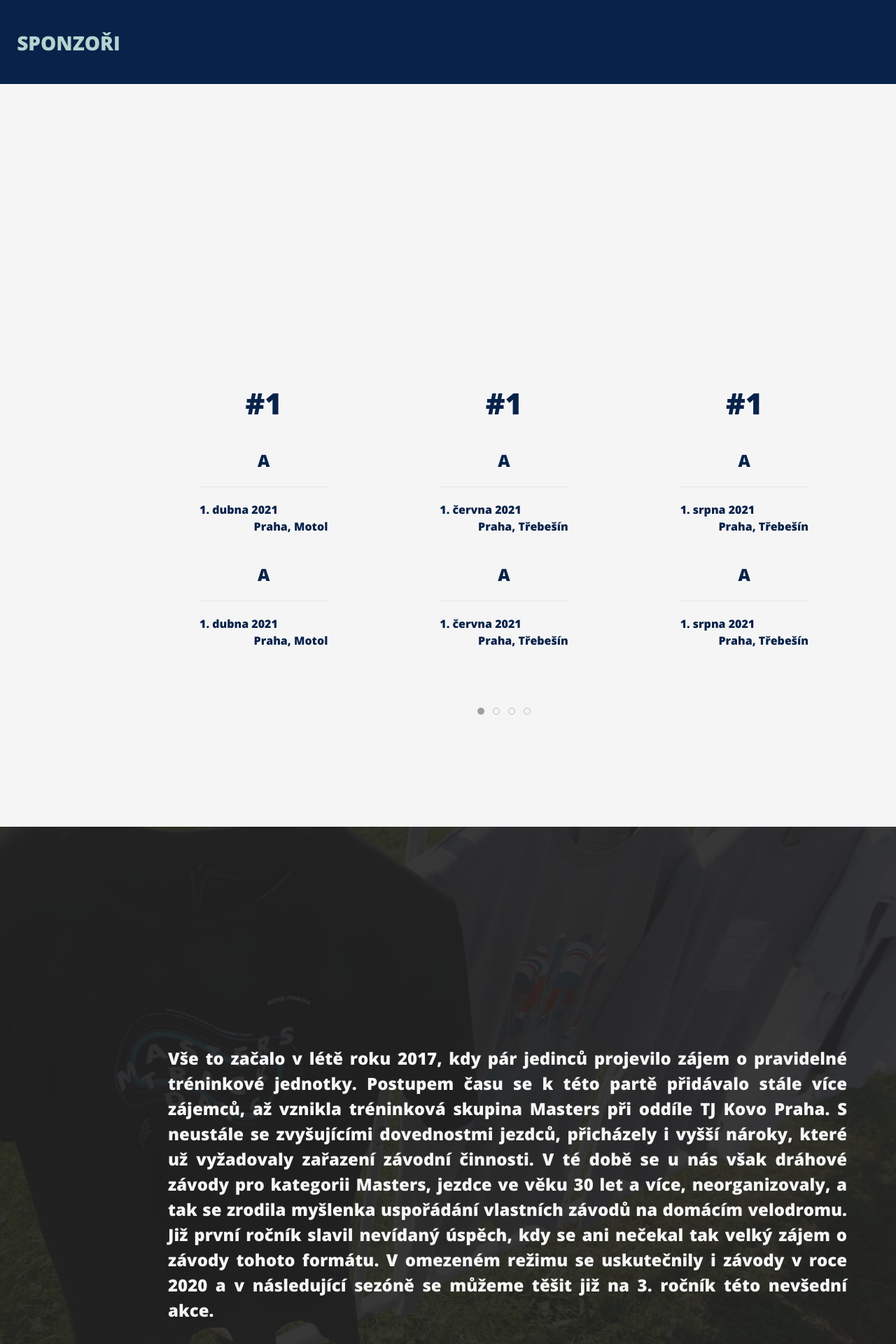
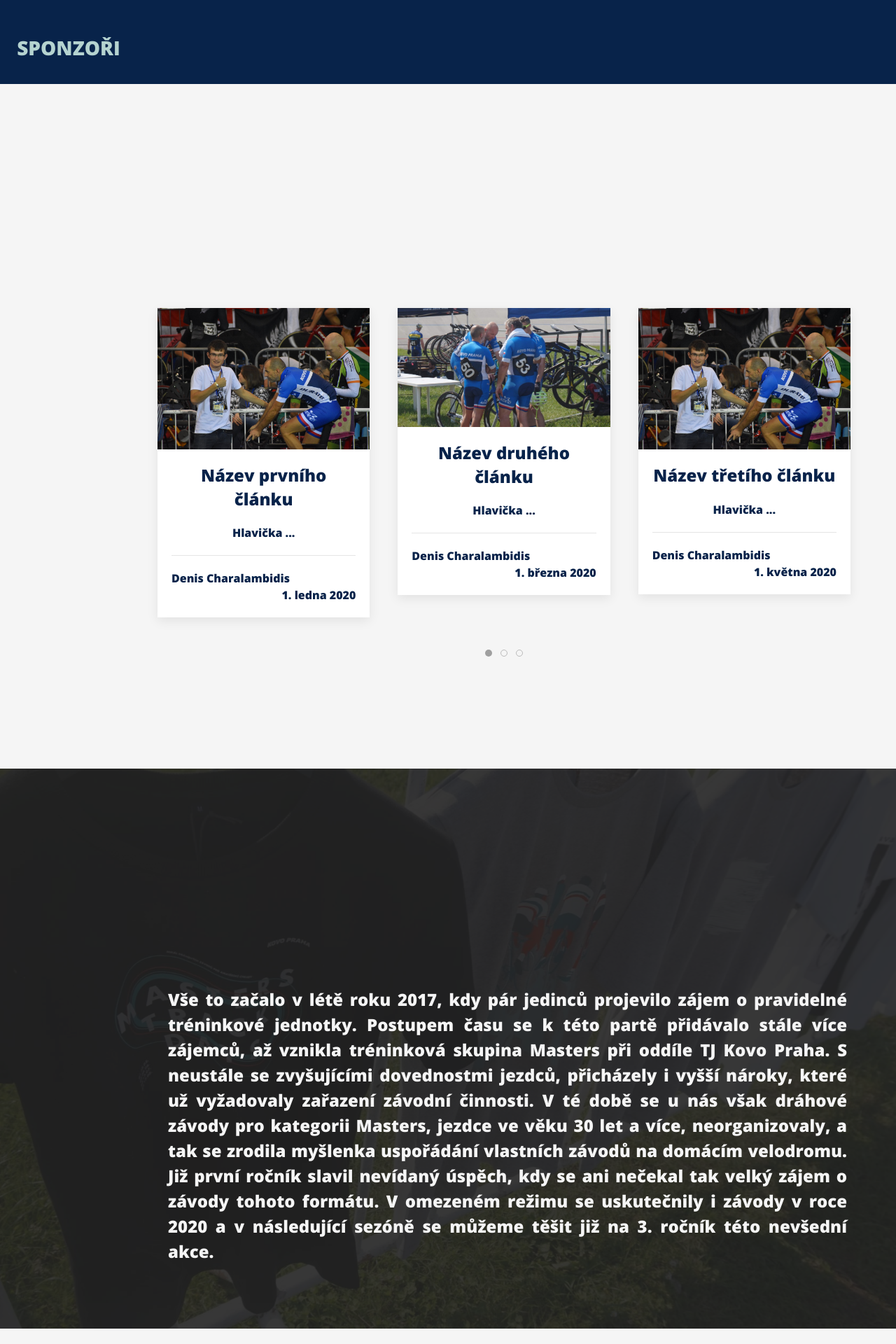
Before and after one commit to trackmasters/trackmasters.github.io, a React (Create React App) app: page / in a window 1280 px wide. Shown: the part 680-2600 px from the top of the page at 70% size. Built offline with nearby package versions, Linux system fonts and the light colour scheme; a web font is replaced by a local one.

Commit message:
8th section and dynamic images loading

```diff
--- a/src/App.js
+++ b/src/App.js
@@ -4,14 +4,15 @@ import '../node_modules/uikit/dist/css/uikit.min.css';
 import "./App.css";
 
 import Navigation from "./navigation/Navigation";
-import Home from "./section/home/Home";
+import Home from "./section/Home";
 
 import AboutRacing from "./section/aboutRacing/AboutRacing";
 import RacingEvents from "./section/racingEvents/RacingEvents";
 import News from "./section/news/News";
-import Organizers from "./section/Organizers";
+import Organizers from "./section/organizers/Organizers";
 import Contacts from "./section/contacts/Contacts";
-import Sponsors from "./section/Sponsors";
+import Sponsors from "./section/sponzors/Sponsors";
+import Director from "./section/director/Director";
 
 export default class App extends React.Component {
 
@@ -20,9 +21,10 @@ export default class App extends React.Component {
 			<React.Fragment>
 				<Navigation />
 				<Home />
+				<News />
+				<AboutRacing />
 				<RacingEvents />
-				<AboutRacing />
-				<News />
+				<Director />
 				<Contacts />
 				<Organizers />
 				<Sponsors />
--- a/src/content/news/news.json
+++ b/src/content/news/news.json
@@ -3,66 +3,35 @@
 		"label": "Název prvního článku",
 		"date": "1. ledna 2020",
 		"author": "Denis Charalambidis",
-		"text": "Hlavička článku, která může být delší a bude pokračovat na další straně."
+		"text": "Hlavička článku, která může být delší a bude pokračovat na další straně.",
+		"image": "denis-thumb-up"
 	},
 	{
 		"label": "Název druhého článku",
 		"date": "1. března 2020",
 		"author": "Denis Charalambidis",
-		"text": "Hlavička článku, která může být delší a bude pokračovat na další straně."
+		"text": "Hlavička článku, která může být delší a bude pokračovat na další straně.",
+		"image": "group"
 	},
 	{
 		"label": "Název třetího článku",
 		"date": "1. května 2020",
 		"author": "Denis Charalambidis",
-		"text": "Hlavička článku, která může být delší a bude pokračovat na další straně."
+		"text": "Hlavička článku, která může být delší a bude pokračovat na další straně.",
+		"image": "denis-thumb-up"
 	},
 	{
 		"label": "Název čtvrtého článku",
 		"date": "1. června 2020",
 		"author": "Denis Charalambidis",
-		"text": "Hlavička článku, která může být delší a bude pokračovat na další straně."
+		"text": "Hlavička článku, která může být delší a bude pokračovat na další straně.",
+		"image": "group"
 	},
 	{
 		"label": "Název pátého článku",
 		"date": "1. srpna 2020",
 		"author": "Denis Charalambidis",
-		"text": "Hlavička článku, která může být delší a bude pokračovat na další straně."
-	},
-	{
-		"label": "Název pátého článku",
-		"date": "1. srpna 2020",
-		"author": "Denis Charalambidis",
-		"text": "Hlavička článku, která může být delší a bude pokračovat na další straně."
-	},
-	{
-		"label": "Název druhého článku",
-		"date": "1. března 2020",
-		"author": "Denis Charalambidis",
-		"text": "Hlavička článku, která může být delší a bude pokračovat na další straně."
-	},
-	{
-		"label": "Název třetího článku",
-		"date": "1. května 2020",
-		"author": "Denis Charalambidis",
-		"text": "Hlavička článku, která může být delší a bude pokračovat na další straně."
-	},
-	{
-		"label": "Název čtvrtého článku",
-		"date": "1. června 2020",
-		"author": "Denis Charalambidis",
-		"text": "Hlavička článku, která může být delší a bude pokračovat na další straně."
-	},
-	{
-		"label": "Název pátého článku",
-		"date": "1. srpna 2020",
-		"author": "Denis Charalambidis",
-		"text": "Hlavička článku, která může být delší a bude pokračovat na další straně."
-	},
-	{
-		"label": "Název pátého článku",
-		"date": "1. srpna 2020",
-		"author": "Denis Charalambidis",
-		"text": "Hlavička článku, která může být delší a bude pokračovat na další straně."
+		"text": "Hlavička článku, která může být delší a bude pokračovat na další straně.",
+		"image": "denis-thumb-up"
 	}
 ]
--- a/src/hooks/useText.js
+++ b/src/hooks/useText.js
@@ -11,9 +11,6 @@ export function useText(file) {
 				if (rawFile.status === 200 || rawFile.status === 0) {
 					const allText = rawFile.responseText;
 					setText(allText);
-					//this.setState({
-					//	text: allText
-					//});
 				}
 			}
 		};
--- a/src/navigation/Navigation.js
+++ b/src/navigation/Navigation.js
@@ -13,9 +13,10 @@ class Navigation extends React.Component {
 			<div id='sidenav' uk-sticky className="uk-position-fixed uk-active uk-height-viewport" uk-scrollspy-nav={"closest: li; scroll: true; offset: 0"}>
 				<ul className="uk-nav uk-nav-default tm-nav uk-nav-parent-icon">
 					<li className=""><a href="#Home"><span>ÚVOD</span></a></li>
+					<li className=""><a href="#News"><span>NOVINKY</span></a></li>
+					<li className=""><a href="#AboutRacing"><span>O ZÁVODU</span></a></li>
 					<li className=""><a href="#RacingEvents"><span>TERMÍNY</span></a></li>
-					<li className=""><a href="#AboutRacing"><span>O ZÁVODU</span></a></li>
-					<li className=""><a href="#News"><span>NOVINKY</span></a></li>
+					<li className=""><a href="#Director"><span>ŘEDITEL</span></a></li>
 					<li className=""><a href="#Contacts"><span>KONTAKTY</span></a></li>
 					<li className=""><a href="#Organizers"><span>POŘADATELÉ</span></a></li>
 					<li className=""><a href="#Sponsors"><span>SPONZOŘI</span></a></li>
--- a/src/navigation/Navigation.scss
+++ b/src/navigation/Navigation.scss
@@ -1,4 +1,4 @@
-$oneSeventh: 100vh / 7;
+$oneSeventh: 100vh / 8;
 
 @media screen and (max-width: 480px) {
 	#sidenav {
@@ -8,7 +8,6 @@ $oneSeventh: 100vh / 7;
 
 #sidenav {
 	z-index: 100;
-
 
 	ul {
 		min-width: 196px;
--- a/src/section/home/Home.scss
+++ b/src/section/Home.scss
@@ -1,5 +1,5 @@
 #Home {
-	background-image: url("../../background/logo.jpg");
+	background-image: url("../background/logo.jpg");
 	width: 100%;
 	padding: 15% 0;
 	text-align: center;
--- a/src/section/Section.scss
+++ b/src/section/Section.scss
@@ -3,7 +3,7 @@
 	width: 100%;
 }
 
-#RacingEvents, #News, #Organizers {
+#RacingEvents, #News, #Contacts, #Sponsors {
 	background-color: whitesmoke;
 
 	h1, h2, h3, h4, h5, p {
@@ -11,7 +11,7 @@
 	}
 }
 
-#AboutRacing, #Contacts, #Sponsors {
+#Director, #Organizers {
 	background-color: #08234a;
 
 	h1, h2, h3, h4, h5, p {
@@ -25,8 +25,6 @@
 	}
 }
 
-
-
 #AboutRacingBackground {
 	background-image: url("../background/t-shirts.jpg");
 	width: 100%;
--- /dev/null
+++ b/src/section/director/Director.js
@@ -0,0 +1,37 @@
+import React from "react";
+import "../Section.scss"
+import SectionLabel from "../../common/SectionLabel";
+
+import denis from "../../content/contacts/denis.jpg"
+import contacts from "../../content/contacts/contacts.json";
+
+class Director extends React.Component {
+
+	render() {
+		return <React.Fragment>
+			<section id="Director" className="uk-section uk-section-default uk-height-viewport uk-width-viewport">
+				<div className="uk-container uk-section uk-padding-remove-top">
+					<SectionLabel>Ředitel závodu</SectionLabel>
+					<div className="uk-container uk-section uk-padding-remove-top uk-padding-remove-bottom">
+						<div className="uk-grid uk-grid-large uk-margin-xlarge-top"
+							 data-uk-scrollspy="target: > div; delay: 150; cls: uk-animation-slide-bottom-medium"
+							 data-uk-grid="">
+
+							<img className="uk-align-left" style={{'maxHeight': '50vh'}} src={denis} alt=""/>
+
+							<div className="uk-width-1-2 uk-padding-small">
+								<p className="uk-h1 uk-margin-small">{contacts.name}</p>
+								<hr/>
+								<p className="uk-h3 uk-margin-small uk-text-italic">
+									&nbsp;&nbsp;&nbsp;&nbsp;"Je mi velkou ctí, že se nám společně s Ondřejem Seidlem podařilo po pěti letech prostřednictvím tohoto seriálu závodů znovuobnovení dráhového odvětví v rámci Unie amatérských cyklistů. Doufám, že i v dalších letech bude tato akce uspokojovat všechny účastníky, nehledě na jejich výkonnosti, a zároveň propojovala nadšence pro dráhovou cyklistiku."
+								</p>
+							</div>
+						</div>
+					</div>
+				</div>
+			</section>
+		</React.Fragment>
+	}
+}
+
+export default Director;
--- a/src/section/news/News.js
+++ b/src/section/news/News.js
@@ -1,6 +1,6 @@
 import React from "react";
 import "../Section.scss"
-import image from "../../background/denis-thumb-up.jpg"
+
 import NewsContainer from "./NewsContainer";
 import NewsCard from "./NewsCard";
 
@@ -11,19 +11,36 @@ class RacingEvents extends React.Component {
 
 	constructor(props) {
 		super(props)
+
+		const imageMap = new Map();
+		NewsJson.forEach(article => {
+			const imageName = article.image;
+			if (!imageMap.has(imageName)) {
+				const image = require(`../../content/news/${article.image}.jpg`);
+				imageMap.set(imageName, image);
+			}
+		})
+		console.log(imageMap);
+
 		this.state = {
-			json: NewsJson
+			json: NewsJson,
+			imageMap: imageMap
 		};
 	}
 
 	render() {
+		//const imageSrc = "denis-thumb-up";
+		//const image = require(`../../background/${imageSrc}.jpg`);
 		return <React.Fragment>
 			<section id="News" className="uk-section uk-section-default uk-height-viewport uk-width-viewport">
 				<div className="uk-container uk-text-center uk-section uk-padding-remove-top">
 					<SectionLabel>Novinky</SectionLabel>
 					<NewsContainer>
 						{
-							this.state.json.map(article => <NewsCard label={article.label} author={article.author} date={article.date} text={article.text} image={image} />)
+							this.state.json.map(article => {
+								const image = this.state.imageMap.get(article.image);
+								return (<NewsCard label={article.label} author={article.author} date={article.date} text={article.text} image={image}/>);
+							})
 						}
 					</NewsContainer>
 				</div>
--- a/src/section/Organizers.js
+++ b/src/section/organizers/Organizers.js
@@ -1,7 +1,7 @@
 import React from "react";
-import "./Section.scss"
-import SectionLabel from "../common/SectionLabel";
-import kovo from "../content/organizers/kovo.png";
+import "../Section.scss"
+import SectionLabel from "../../common/SectionLabel";
+import kovo from "../../content/organizers/kovo.png";
 
 class Organizers extends React.Component {
 
--- a/src/section/Sponsors.js
+++ b/src/section/sponzors/Sponsors.js
@@ -1,7 +1,7 @@
 import React from "react";
-import "./Section.scss"
-import SectionLabel from "../common/SectionLabel";
-import nikolas from "../content/sponzors/nikolas.jpg";
+import "../Section.scss"
+import SectionLabel from "../../common/SectionLabel";
+import nikolas from "../../content/sponzors/nikolas.jpg";
 
 class Sponsors extends React.Component {
 
```
Also changed, not shown: src/content/news/denis-thumb-up.jpg (renamed from src/background/denis-thumb-up.jpg), src/content/news/group.jpg (renamed from src/background/group.jpg), src/section/Home.js (renamed from src/section/home/Home.js).
